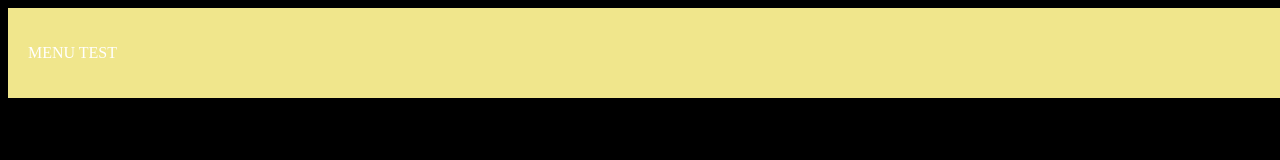
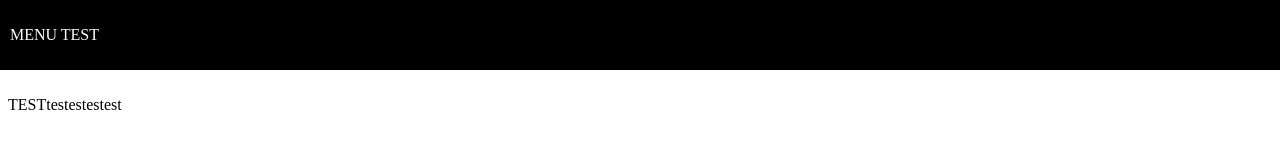
Before and after one commit to Dorus-vda/bewegen-is-leuk, a plain HTML site: page index.html in a window 1280 px wide. Drawn offline with Linux system fonts and the light colour scheme.

Commit message:
Css update

```diff
--- a/Mainstyle.css
+++ b/Mainstyle.css
@@ -1,17 +1,21 @@
-#content {
+body {
+  background-color: white;
+}
+
+#content-white {
   background-color: white;
   border: 2px solid 000000;
   border-radius: 1px;
   font-family: sans-serif;
   margin-left: auto;
   margin-right: auto;
-  max-width: 1024px;
+  max-width: 100000000000px;
   min-width: 256px;
   padding-top: 8px;
   padding-bottom: 24px;
   padding-left: 24px;
   padding-right: 24px;
-  width: 60%;
+  width: 140%;
 }
 
 #background {
@@ -35,11 +39,11 @@
 
 ul {
   color: white;
-  background-color: khaki;
+  background-color: black;
   position: fixed;
   width: 100%;
-  margin: 0px;
-  padding: 20px;
+  margin: -8px;
+  padding: 10px;
   position: fixed;
 }
 
--- a/index.html
+++ b/index.html
@@ -9,8 +9,8 @@
     <ul class="menu">
       <p>MENU TEST</p>
     </ul>
-    <div id="content">
-      <p>TEST</p>
-    <div id="background">
+      <br></br>
+      <br></br>
+      <p>TESTtestestestest</p>
   </body>
 </html>
```
Lines whose indentation alone changed are shown as unchanged.
